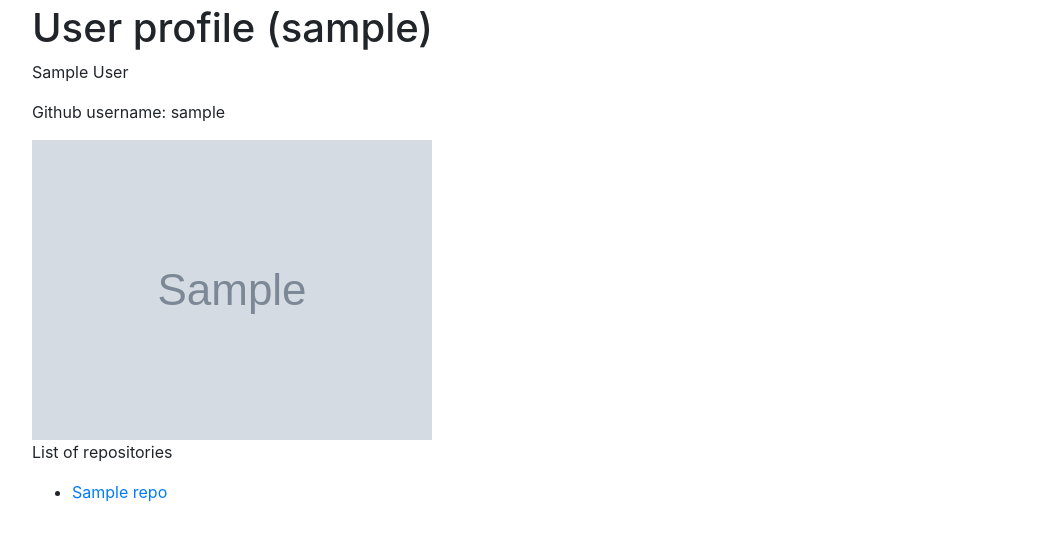
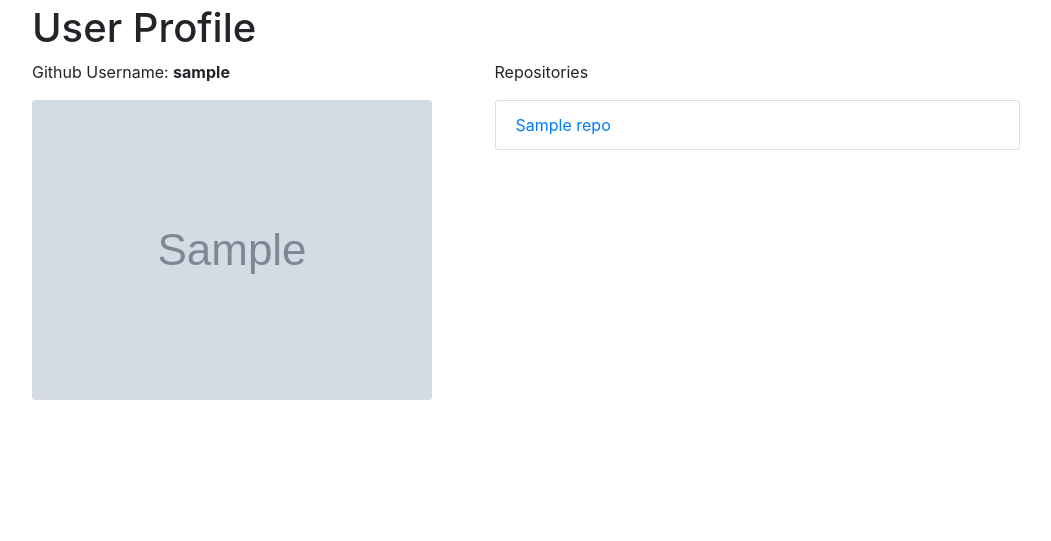
Before and after one commit to vergeev/github-repository-browser, a Django app: template github_repository_browser/templates/users/user_detail.html in a window 1280 px wide. Shown: the part 56-597 px from the top of the page, without its empty margins (68-1119 px from the left). Run offline with Django 3.2, Linux system fonts and the light colour scheme; tables that the repository leaves empty hold one stand-in row (values such as "Sample post"); the template is opened without the code that fills it: values that come from a table or form of the project are taken from there, most other values are stand-ins (such as "Sample title", 1, 10 or a date in 2020); grey boxes marked "Sample" are stand-in pictures; some libraries are stand-ins or nearby versions.

Commit message:
Make user detail template prettier

```diff
--- a/github_repository_browser/templates/users/user_detail.html
+++ b/github_repository_browser/templates/users/user_detail.html
@@ -8,17 +8,19 @@
 
   <div class="row">
     <div class="col-sm-12">
-
-      <h1>User profile ({{ object.username }})</h1>
-      {% if object.name %}
-        <p>{{ object.name }}</p>
-      {% endif %}
-      <p>Github username: {{ github_username }}</p>
-      <img src="{{ github_avatar_url }}" alt="Github Avatar">
-      <p>List of repositories</p>
-      <ul>
+      <h1>User Profile</h1>
+    </div>
+    <div class="col-md-5">
+      <p>Github Username: <strong>{{ github_username }}</strong></p>
+      <figure class="figure">
+        <img src="{{ github_avatar_url }}" class="figure-img img-fluid rounded" width="400" height="400" alt="Github avatar for {{ github_username }}.">
+      </figure>
+    </div>
+    <div class="col-md-6">
+      <p>Repositories</p>
+      <ul class="list-group" style="max-height: 400px; overflow: scroll;">
         {% for repo in github_repositories %}
-          <li>
+          <li class="list-group-item">
             <a href="{{ repo.url }}" target=_blank>{{ repo.name }}</a>
           </li>
         {% endfor %}
```
